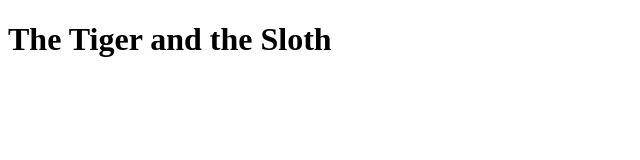
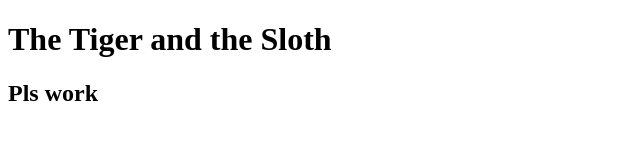
Before and after one commit to iloveyougaling/iloveyougaling.github.io, a plain HTML site: page index.html in a window 1280 px wide. Shown: the whole page, without its empty margins (0-640 px from the left). Drawn offline with Linux system fonts and the light colour scheme.

Commit message:
Update index.html

```diff
--- a/index.html
+++ b/index.html
@@ -21,5 +21,7 @@
 
         <h1>The Tiger and the Sloth</h1>
 
+        <h2>Pls work</h2>
+
     </body>
 </html>
```
